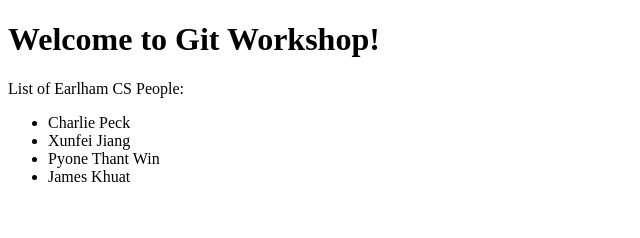
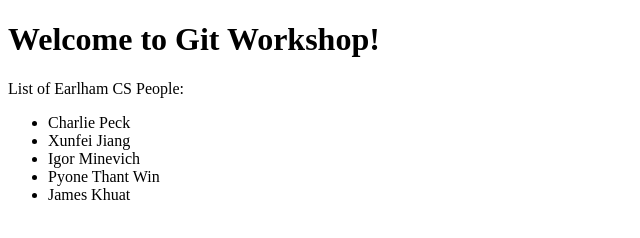
Before and after one commit to pwin17/git_workshop_demo, a plain HTML site: page index.html in a window 1280 px wide. Shown: the whole page, without its empty margins (0-640 px from the left). Drawn offline with Linux system fonts and the light colour scheme.

Commit message:
add Igor

```diff
--- a/index.html
+++ b/index.html
@@ -9,6 +9,7 @@
     <ul>
         <li>Charlie Peck</li>
         <li>Xunfei Jiang</li>
+        <li>Igor Minevich</li>
         <li>Pyone Thant Win</li>
         <li>James Khuat</li>
     </ul>
```
